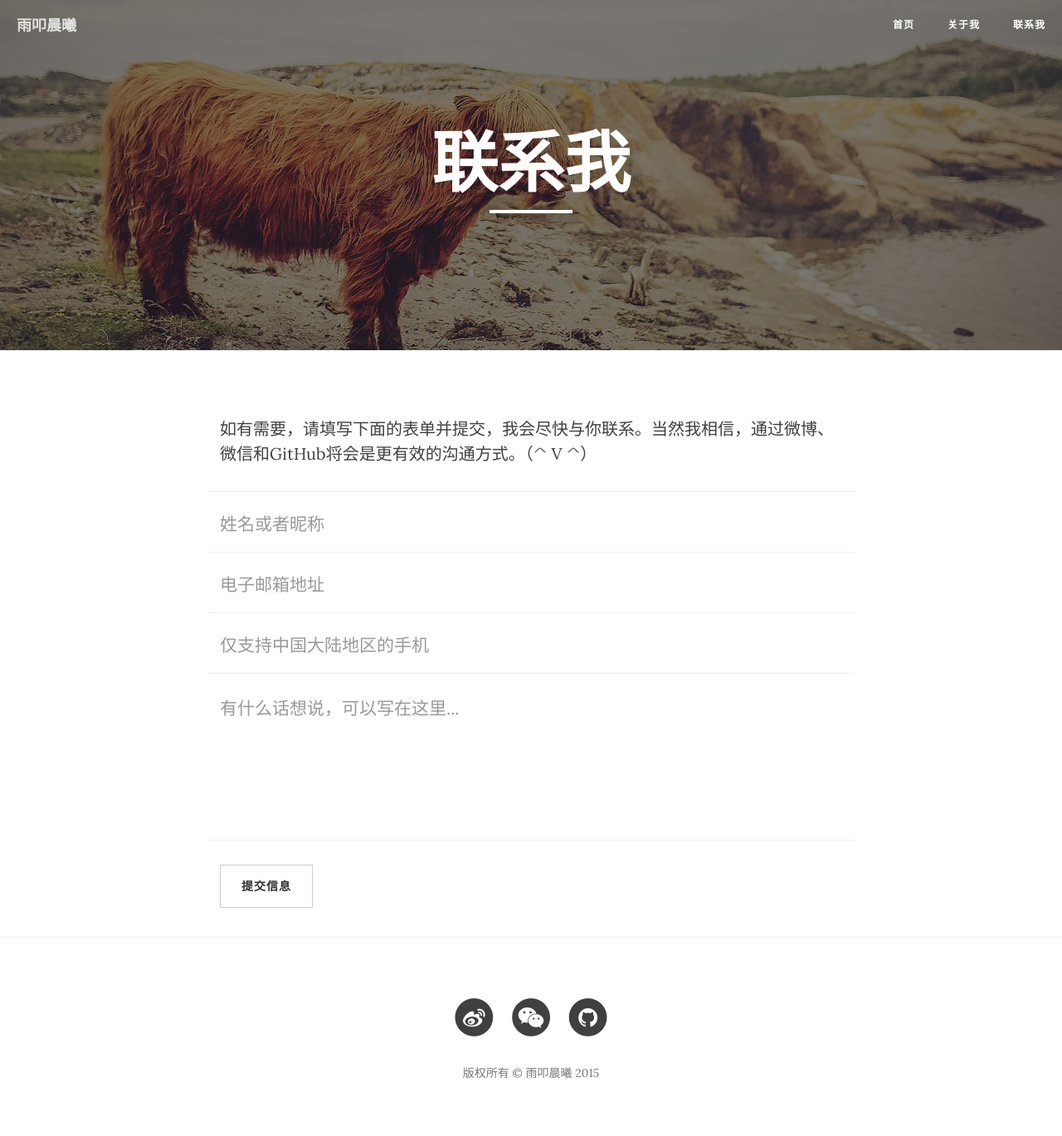
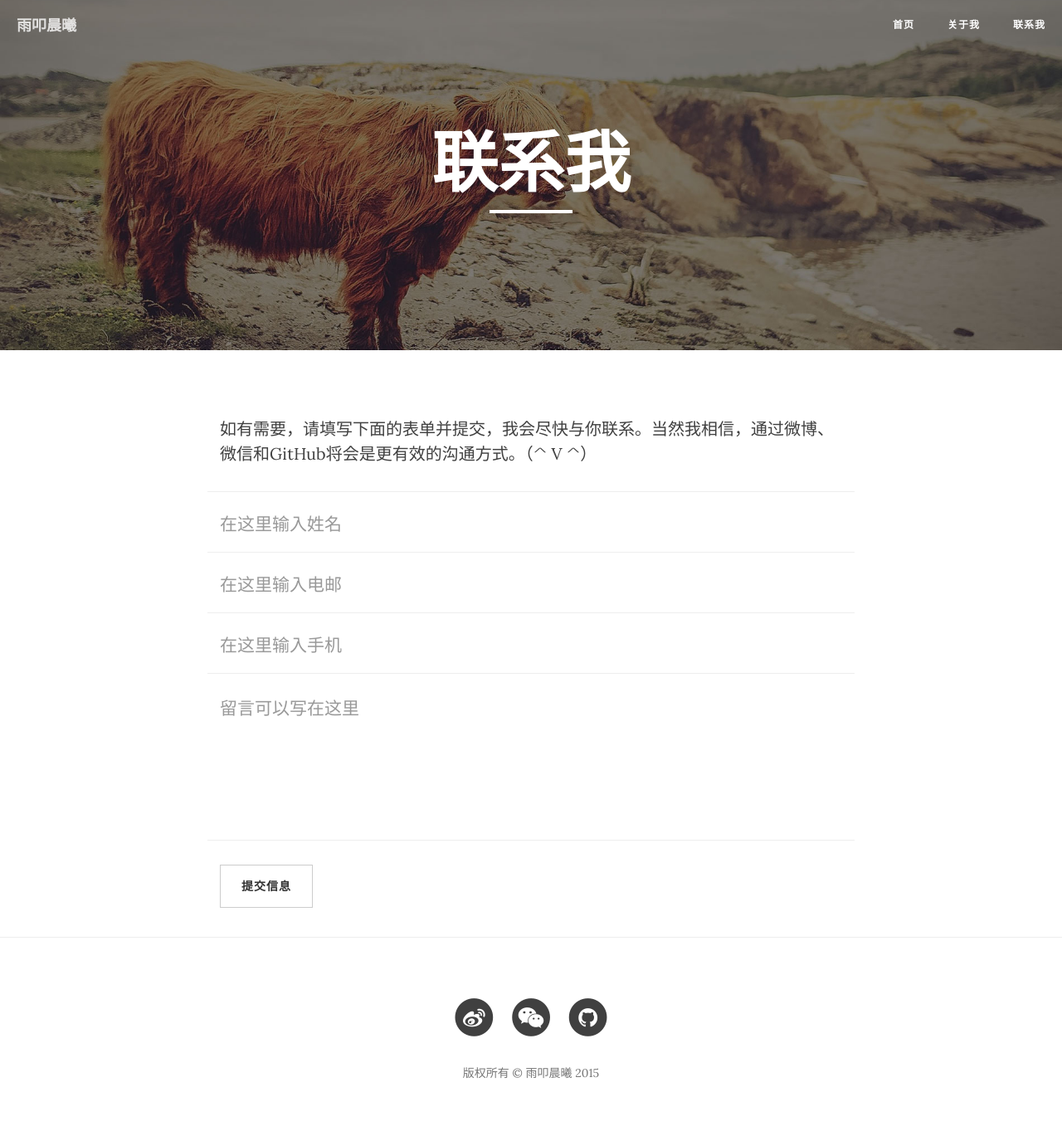
Before and after one commit to HENRY-M/info.mahuan, a Jekyll site: the page built from contact.html, in a window 1280 px wide. Shown: the whole page at 83% size. Built offline with Jekyll 4.4.1, drawn with Linux system fonts in a browser that asks for light colours; nearby versions of some CDN libraries.

Commit message:
Update contact.html

```diff
--- a/contact.html
+++ b/contact.html
@@ -13,28 +13,28 @@
     <div class="row control-group">
         <div class="form-group col-xs-12 floating-label-form-group controls">
             <label>姓名</label>
-            <input type="text" class="form-control" placeholder="姓名或者昵称" id="name" required data-validation-required-message="Please enter your name.">
+            <input type="text" class="form-control" placeholder="在这里输入姓名" id="name" required data-validation-required-message="Please enter your name.">
             <p class="help-block text-danger"></p>
         </div>
     </div>
     <div class="row control-group">
         <div class="form-group col-xs-12 floating-label-form-group controls">
             <label>邮箱</label>
-            <input type="email" class="form-control" placeholder="电子邮箱地址" id="email" required data-validation-required-message="Please enter your email address.">
+            <input type="email" class="form-control" placeholder="在这里输入电邮" id="email" required data-validation-required-message="Please enter your email address.">
             <p class="help-block text-danger"></p>
         </div>
     </div>
     <div class="row control-group">
         <div class="form-group col-xs-12 floating-label-form-group controls">
             <label>手机</label>
-            <input type="tel" class="form-control" placeholder="仅支持中国大陆地区的手机" id="phone" required data-validation-required-message="Please enter your phone number.">
+            <input type="tel" class="form-control" placeholder="在这里输入手机" id="phone" required data-validation-required-message="Please enter your phone number.">
             <p class="help-block text-danger"></p>
         </div>
     </div>
     <div class="row control-group">
         <div class="form-group col-xs-12 floating-label-form-group controls">
             <label>留言</label>
-            <textarea rows="5" class="form-control" placeholder="有什么话想说，可以写在这里..." id="message" required data-validation-required-message="Please enter a message."></textarea>
+            <textarea rows="5" class="form-control" placeholder="留言可以写在这里" id="message" required data-validation-required-message="Please enter a message."></textarea>
             <p class="help-block text-danger"></p>
         </div>
     </div>
```
